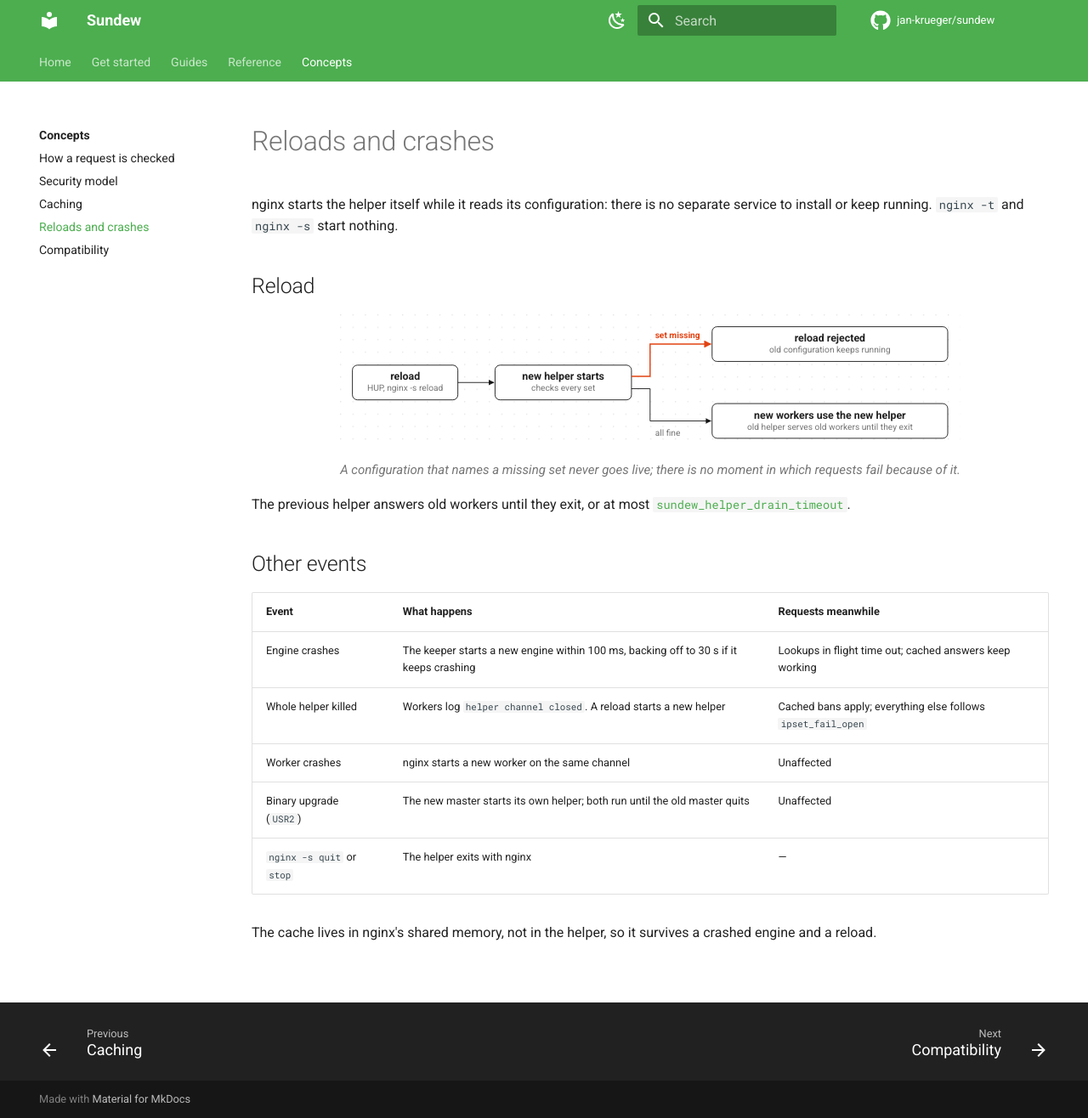
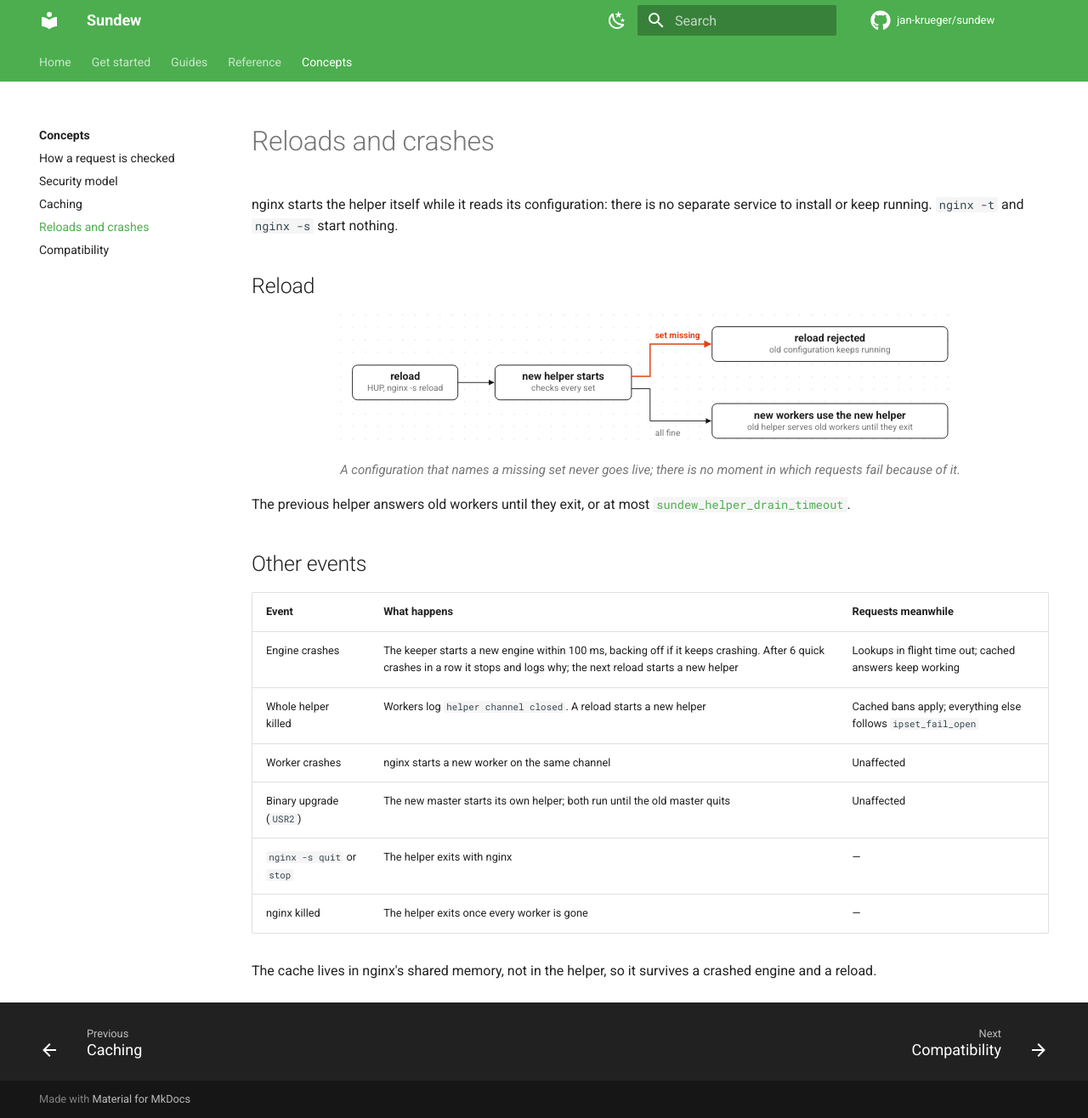
Before and after one commit to jan-krueger/sundew, an MkDocs documentation site: the page built from docs/concepts/lifecycle.md, in a window 1280 px wide and 1316 px high. Shown: the whole window at 85% size. Built offline with MkDocs 1.6.1 and Material for MkDocs 9.7.7, drawn with Linux system fonts in a browser that asks for light colours; comment, search, counter and statistics services are not loaded.

Commit message:
docs: describe crash handling and correct cache sizes

```diff
--- a/docs/concepts/lifecycle.md
+++ b/docs/concepts/lifecycle.md
@@ -20,11 +20,12 @@ The previous helper answers old workers until they exit, or at most
 
 | Event | What happens | Requests meanwhile |
 | --- | --- | --- |
-| Engine crashes | The keeper starts a new engine within 100 ms, backing off to 30 s if it keeps crashing | Lookups in flight time out; cached answers keep working |
+| Engine crashes | The keeper starts a new engine within 100 ms, backing off if it keeps crashing. After 6 quick crashes in a row it stops and logs why; the next reload starts a new helper | Lookups in flight time out; cached answers keep working |
 | Whole helper killed | Workers log `helper channel closed`. A reload starts a new helper | Cached bans apply; everything else follows `ipset_fail_open` |
 | Worker crashes | nginx starts a new worker on the same channel | Unaffected |
 | Binary upgrade (`USR2`) | The new master starts its own helper; both run until the old master quits | Unaffected |
 | `nginx -s quit` or `stop` | The helper exits with nginx | — |
+| nginx killed | The helper exits once every worker is gone | — |
 
 The cache lives in nginx's shared memory, not in the helper, so it survives a
 crashed engine and a reload.
```
Also changed, not shown: CHANGELOG.md (+1 -1 lines), docs/concepts/caching.md (+2 -2 lines), docs/reference/directives.md (+1 -1 lines), docs/reference/messages.md (+1 -0 lines).
